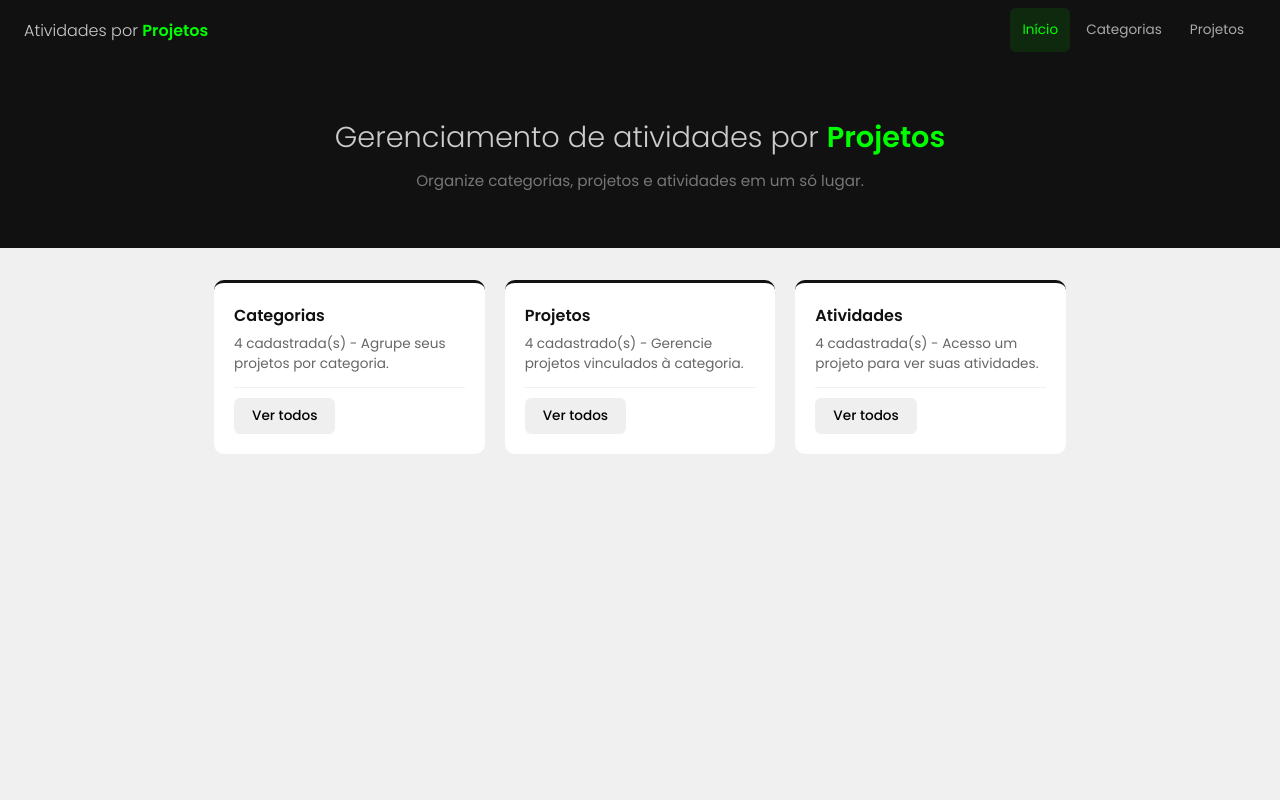
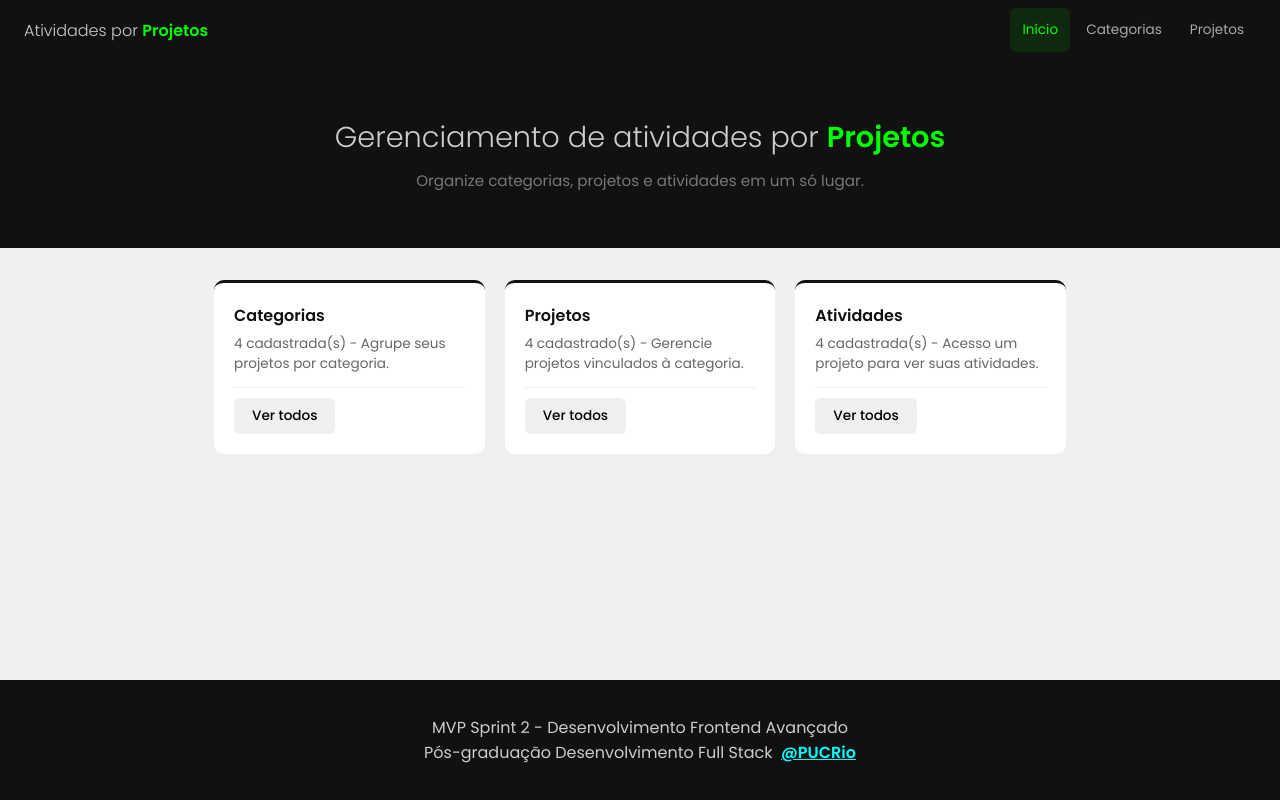
Before and after one commit to salubcosta/frontend-projetos-react, a React (Create React App) app: page / in a window 1280 px wide. Built offline with nearby package versions, Linux system fonts and the light colour scheme.

Commit message:
Adicionado rodapé após a tag main

```diff
--- a/src/App.js
+++ b/src/App.js
@@ -12,6 +12,7 @@ import { BrowserRouter } from "react-router-dom";
 
 import Header from './components/Header';
 import AppRoutes from './routes/AppRoutes';
+import Rodape from "./components/Rodape";
 
 import dados from './data/dados.json';
 
@@ -134,6 +135,7 @@ const App = () => {
                     handlers={handlers}
                 />
             </main>
+            <Rodape />
         </BrowserRouter>
     );
 }
```
